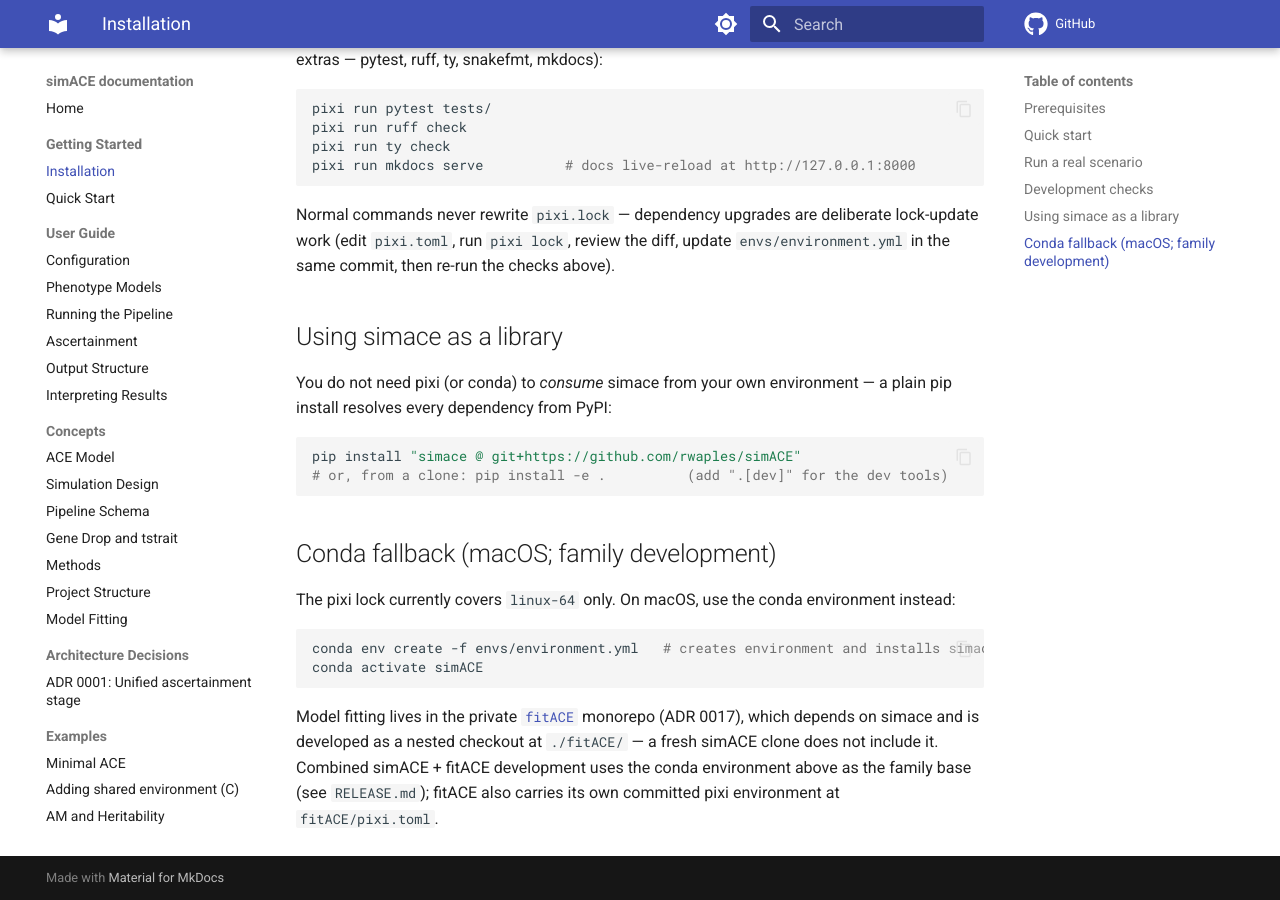
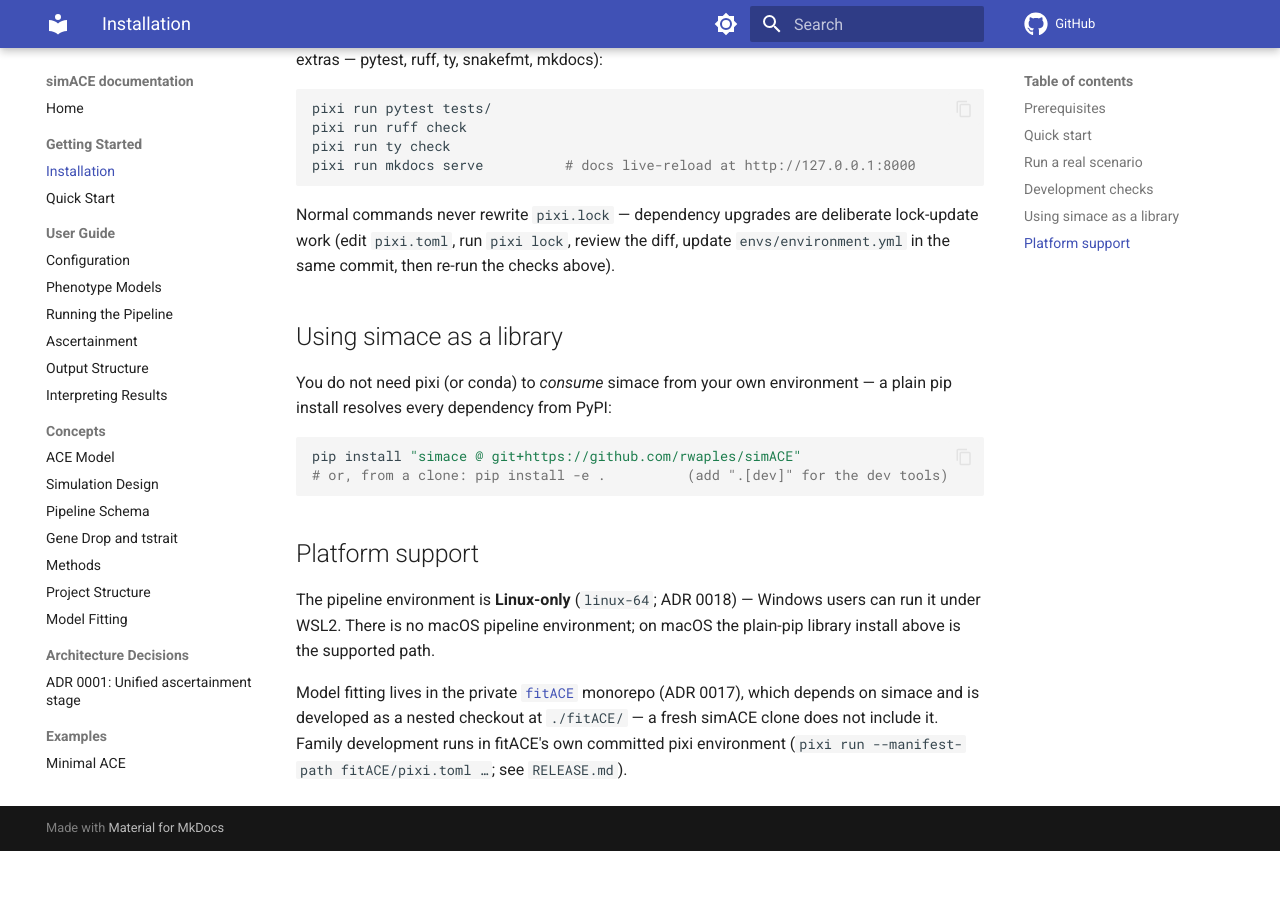
Before and after one commit to rwaples/simACE, an MkDocs documentation site: the page built from docs/getting-started/installation.md, in a window 1280 px wide and 900 px high, scrolled down 1171 px. Built offline with MkDocs 1.6.1 and Material for MkDocs 9.7.7, drawn with Linux system fonts in a browser that asks for light colours; comment, search, counter and statistics services are not loaded; after the commit the page ends 2022 px from its top, so only the background shows below that.

Commit message:
Retire the conda family environment (ADR 0018)
The environment story collapses to three pixi manifests, each with a
committed lock: simACE (umbrella), fitACE (family), and pedigree-graph
(its own repo, new — ending the compat-mode-editable workaround). The
envs/ recipes are deleted and the pipeline is Linux-only, explicitly:
an osx-arm64 solve fails on the mkl pin, and a macOS recipe nobody can
verify is worse than an honest platform statement; macOS keeps the
plain-pip library path. With envs/ gone the same-commit pin-sync rule
leaves CLAUDE.md, and the release cutover's reinstall step becomes
pixi reinstall of the editables in both envs. verify_simace.sh now
verifies the documented pixi flow (the env lives inside its throwaway
workdir); the epimight cross-repo harness is marked stale pending a
monorepo-era rewrite. code-review-graph moved to pipx (2.3.3,
torch-CPU) so the hooks and MCP server survive the env's removal; the
ruff PostToolUse hook runs the repo-pinned ruff via pixi. The
dedicated conda envs (epimight-master, ace_iter_reml*, ace_sreml) are
out of scope and remain.

````diff
--- a/docs/getting-started/installation.md
+++ b/docs/getting-started/installation.md
@@ -72,19 +72,14 @@
 # or, from a clone: pip install -e .          (add ".[dev]" for the dev tools)
 ```
 
-## Conda fallback (macOS; family development)
+## Platform support
 
-The pixi lock currently covers `linux-64` only. On macOS, use the conda
-environment instead:
-
-```bash
-conda env create -f envs/environment.yml   # creates environment and installs simace
-conda activate simACE
-```
+The pipeline environment is **Linux-only** (`linux-64`; ADR 0018) — Windows
+users can run it under WSL2. There is no macOS pipeline environment; on macOS
+the plain-pip library install above is the supported path.
 
 Model fitting lives in the private [`fitACE`](https://github.com/rwaples/fitACE)
 monorepo (ADR 0017), which depends on simace and is developed as a nested
-checkout at `./fitACE/` — a fresh simACE clone does not include it. Combined
-simACE + fitACE development uses the conda environment above as the family
-base (see `RELEASE.md`); fitACE also carries its own committed pixi
-environment at `fitACE/pixi.toml`.
+checkout at `./fitACE/` — a fresh simACE clone does not include it. Family
+development runs in fitACE's own committed pixi environment
+(`pixi run --manifest-path fitACE/pixi.toml …`; see `RELEASE.md`).
````
Also changed, not shown: CLAUDE.md (+2 -2 lines), README.md (+4 -5 lines), RELEASE.md (+12 -22 lines), docs/adr/0018-retire-conda-family-environment.md (added, +84 -0 lines), docs/index.md (+1 -1 lines), docs/user-guide/running-the-pipeline.md (+7 -7 lines), pixi.toml (+5 -6 lines), scripts/verify/README.md (+1 -1 lines), 6 other files.
